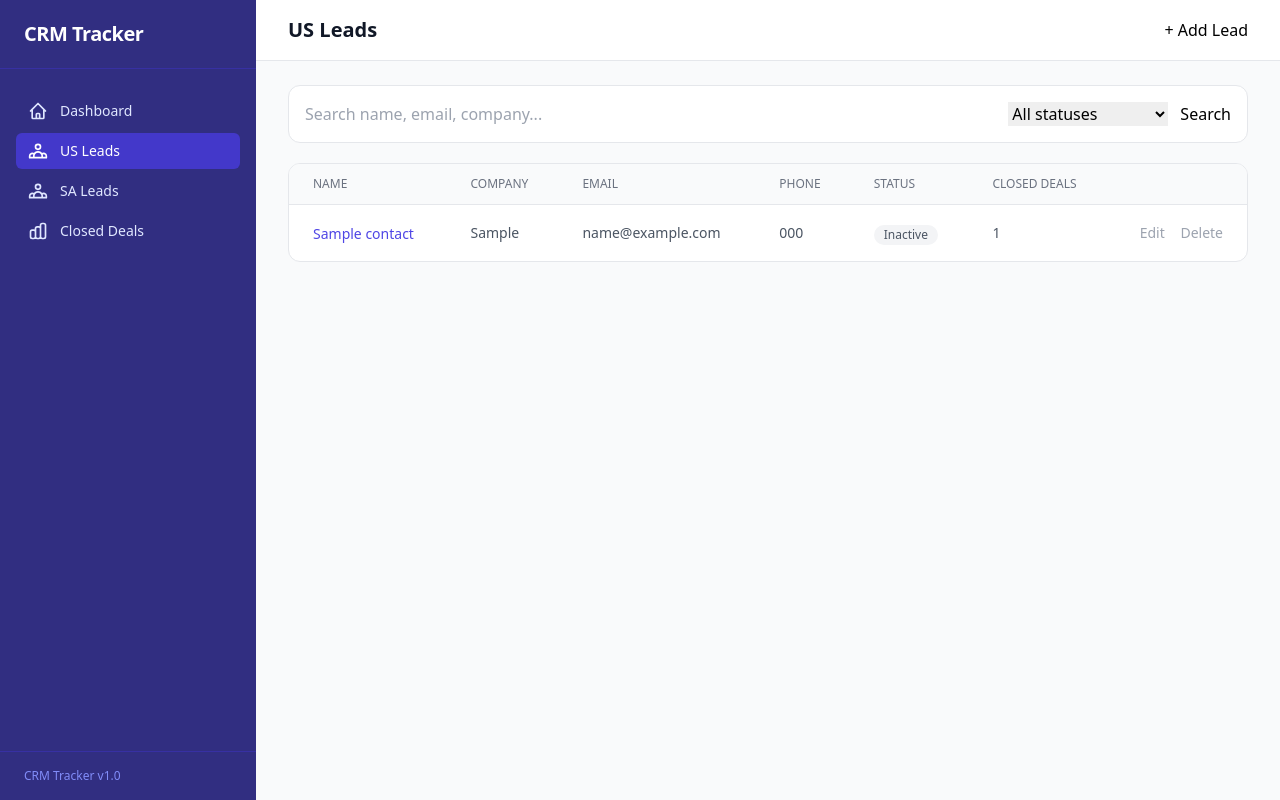
After one commit to simonburger-web/crm-tracker, a Django app: page /contacts/us/ in a window 1280 px wide. The commit adds this page. Run offline with Django 5.2, Linux system fonts and the light colour scheme; tables that the repository leaves empty hold one stand-in row (values such as "Sample post"); some libraries are stand-ins or nearby versions.

Commit message:
Add separate US Leads and SA Leads sidebar nav with dedicated pages

```diff
--- a/crm/urls.py
+++ b/crm/urls.py
@@ -4,6 +4,8 @@ from . import views
 urlpatterns = [
     path('', views.dashboard, name='dashboard'),
     path('contacts/', views.contact_list, name='contact_list'),
+    path('contacts/us/', views.us_leads, name='us_leads'),
+    path('contacts/sa/', views.sa_leads, name='sa_leads'),
     path('contacts/new/', views.contact_create, name='contact_create'),
     path('contacts/<int:pk>/', views.contact_detail, name='contact_detail'),
     path('contacts/<int:pk>/edit/', views.contact_edit, name='contact_edit'),
--- a/crm/views.py
+++ b/crm/views.py
@@ -26,20 +26,51 @@ def dashboard(request):
     return render(request, 'crm/dashboard.html', context)
 
 
-def contact_list(request):
-    contacts = Contact.objects.all()
+def _filter_contacts(request, queryset):
     q = request.GET.get('q', '')
     status = request.GET.get('status', '')
     if q:
-        contacts = contacts.filter(Q(name__icontains=q) | Q(email__icontains=q) | Q(company__icontains=q))
+        queryset = queryset.filter(Q(name__icontains=q) | Q(email__icontains=q) | Q(company__icontains=q))
     if status:
-        contacts = contacts.filter(status=status)
+        queryset = queryset.filter(status=status)
+    return queryset, q, status
+
+
+def contact_list(request):
+    contacts = Contact.objects.all()
+    contacts, q, status = _filter_contacts(request, contacts)
     return render(request, 'crm/contact_list.html', {
         'us_contacts': contacts.filter(region='us'),
         'sa_contacts': contacts.filter(region='sa'),
         'q': q,
         'status': status,
         'status_choices': Contact.STATUS_CHOICES,
+    })
+
+
+def us_leads(request):
+    contacts, q, status = _filter_contacts(request, Contact.objects.filter(region='us'))
+    return render(request, 'crm/region_leads.html', {
+        'contacts': contacts,
+        'q': q,
+        'status': status,
+        'status_choices': Contact.STATUS_CHOICES,
+        'region': 'us',
+        'region_label': 'US Leads',
+        'clear_url': 'us_leads',
+    })
+
+
+def sa_leads(request):
+    contacts, q, status = _filter_contacts(request, Contact.objects.filter(region='sa'))
+    return render(request, 'crm/region_leads.html', {
+        'contacts': contacts,
+        'q': q,
+        'status': status,
+        'status_choices': Contact.STATUS_CHOICES,
+        'region': 'sa',
+        'region_label': 'SA Leads',
+        'clear_url': 'sa_leads',
     })
 
 
--- a/templates/base.html
+++ b/templates/base.html
@@ -33,9 +33,13 @@
         <svg class="w-5 h-5" fill="none" stroke="currentColor" viewBox="0 0 24 24"><path stroke-linecap="round" stroke-linejoin="round" stroke-width="2" d="M3 12l2-2m0 0l7-7 7 7M5 10v10a1 1 0 001 1h3m10-11l2 2m-2-2v10a1 1 0 01-1 1h-3m-6 0a1 1 0 001-1v-4a1 1 0 011-1h2a1 1 0 011 1v4a1 1 0 001 1m-6 0h6"/></svg>
         Dashboard
       </a>
-      <a href="{% url 'contact_list' %}" class="flex items-center gap-3 px-3 py-2 rounded-md text-sm font-medium {% if 'contact' in request.resolver_match.url_name %}bg-indigo-700 text-white{% else %}text-indigo-100 hover:bg-indigo-800{% endif %}">
+      <a href="{% url 'us_leads' %}" class="flex items-center gap-3 px-3 py-2 rounded-md text-sm font-medium {% if request.resolver_match.url_name == 'us_leads' %}bg-indigo-700 text-white{% else %}text-indigo-100 hover:bg-indigo-800{% endif %}">
         <svg class="w-5 h-5" fill="none" stroke="currentColor" viewBox="0 0 24 24"><path stroke-linecap="round" stroke-linejoin="round" stroke-width="2" d="M17 20h5v-2a3 3 0 00-5.356-1.857M17 20H7m10 0v-2c0-.656-.126-1.283-.356-1.857M7 20H2v-2a3 3 0 015.356-1.857M7 20v-2c0-.656.126-1.283.356-1.857m0 0a5.002 5.002 0 019.288 0M15 7a3 3 0 11-6 0 3 3 0 016 0z"/></svg>
-        Leads
+        US Leads
+      </a>
+      <a href="{% url 'sa_leads' %}" class="flex items-center gap-3 px-3 py-2 rounded-md text-sm font-medium {% if request.resolver_match.url_name == 'sa_leads' %}bg-indigo-700 text-white{% else %}text-indigo-100 hover:bg-indigo-800{% endif %}">
+        <svg class="w-5 h-5" fill="none" stroke="currentColor" viewBox="0 0 24 24"><path stroke-linecap="round" stroke-linejoin="round" stroke-width="2" d="M17 20h5v-2a3 3 0 00-5.356-1.857M17 20H7m10 0v-2c0-.656-.126-1.283-.356-1.857M7 20H2v-2a3 3 0 015.356-1.857M7 20v-2c0-.656.126-1.283.356-1.857m0 0a5.002 5.002 0 019.288 0M15 7a3 3 0 11-6 0 3 3 0 016 0z"/></svg>
+        SA Leads
       </a>
       <a href="{% url 'deal_list' %}" class="flex items-center gap-3 px-3 py-2 rounded-md text-sm font-medium {% if 'deal' in request.resolver_match.url_name %}bg-indigo-700 text-white{% else %}text-indigo-100 hover:bg-indigo-800{% endif %}">
         <svg class="w-5 h-5" fill="none" stroke="currentColor" viewBox="0 0 24 24"><path stroke-linecap="round" stroke-linejoin="round" stroke-width="2" d="M9 19v-6a2 2 0 00-2-2H5a2 2 0 00-2 2v6a2 2 0 002 2h2a2 2 0 002-2zm0 0V9a2 2 0 012-2h2a2 2 0 012 2v10m-6 0a2 2 0 002 2h2a2 2 0 002-2m0 0V5a2 2 0 012-2h2a2 2 0 012 2v14a2 2 0 01-2 2h-2a2 2 0 01-2-2z"/></svg>
--- /dev/null
+++ b/templates/crm/region_leads.html
@@ -0,0 +1,71 @@
+{% extends "base.html" %}
+
+{% block title %}{{ region_label }} — CRM Tracker{% endblock %}
+{% block page_title %}{{ region_label }}{% endblock %}
+{% block header_actions %}
+  <a href="{% url 'contact_create' %}?region={{ region }}" class="btn-primary">+ Add Lead</a>
+{% endblock %}
+
+{% block content %}
+<!-- Filters -->
+<div class="bg-white rounded-xl border border-gray-200 p-4 mb-5 flex flex-wrap gap-3">
+  <form method="get" class="flex flex-wrap gap-3 w-full">
+    <input type="text" name="q" value="{{ q }}" placeholder="Search name, email, company..."
+      class="form-input flex-1 min-w-48">
+    <select name="status" class="form-input w-40">
+      <option value="">All statuses</option>
+      {% for val, label in status_choices %}
+      <option value="{{ val }}" {% if status == val %}selected{% endif %}>{{ label }}</option>
+      {% endfor %}
+    </select>
+    <button type="submit" class="btn-primary">Search</button>
+    {% if q or status %}<a href="{% url clear_url %}" class="btn-secondary">Clear</a>{% endif %}
+  </form>
+</div>
+
+<div class="bg-white rounded-xl border border-gray-200 overflow-hidden">
+  <table class="min-w-full divide-y divide-gray-200">
+    <thead class="bg-gray-50">
+      <tr>
+        <th class="px-6 py-3 text-left text-xs font-medium text-gray-500 uppercase">Name</th>
+        <th class="px-6 py-3 text-left text-xs font-medium text-gray-500 uppercase">Company</th>
+        <th class="px-6 py-3 text-left text-xs font-medium text-gray-500 uppercase">Email</th>
+        <th class="px-6 py-3 text-left text-xs font-medium text-gray-500 uppercase">Phone</th>
+        <th class="px-6 py-3 text-left text-xs font-medium text-gray-500 uppercase">Status</th>
+        <th class="px-6 py-3 text-left text-xs font-medium text-gray-500 uppercase">Closed Deals</th>
+        <th class="relative px-6 py-3"></th>
+      </tr>
+    </thead>
+    <tbody class="divide-y divide-gray-100">
+      {% for contact in contacts %}
+      <tr class="hover:bg-gray-50">
+        <td class="px-6 py-4">
+          <a href="{% url 'contact_detail' contact.pk %}" class="text-sm font-medium text-indigo-600 hover:underline">{{ contact.name }}</a>
+        </td>
+        <td class="px-6 py-4 text-sm text-gray-600">{{ contact.company|default:"—" }}</td>
+        <td class="px-6 py-4 text-sm text-gray-600">{{ contact.email|default:"—" }}</td>
+        <td class="px-6 py-4 text-sm text-gray-600">{{ contact.phone|default:"—" }}</td>
+        <td class="px-6 py-4">
+          <span class="inline-flex items-center rounded-full px-2.5 py-0.5 text-xs font-medium
+            {% if contact.status == 'customer' %}bg-green-100 text-green-800
+            {% elif contact.status == 'prospect' %}bg-blue-100 text-blue-800
+            {% elif contact.status == 'lead' %}bg-yellow-100 text-yellow-800
+            {% else %}bg-gray-100 text-gray-600{% endif %}">
+            {{ contact.get_status_display }}
+          </span>
+        </td>
+        <td class="px-6 py-4 text-sm text-gray-600">{{ contact.deals.count }}</td>
+        <td class="px-6 py-4 text-right text-sm">
+          <a href="{% url 'contact_edit' contact.pk %}" class="text-gray-400 hover:text-indigo-600 mr-3">Edit</a>
+          <a href="{% url 'contact_delete' contact.pk %}" class="text-gray-400 hover:text-red-600">Delete</a>
+        </td>
+      </tr>
+      {% empty %}
+      <tr>
+        <td colspan="7" class="px-6 py-10 text-center text-sm text-gray-400">No leads found.</td>
+      </tr>
+      {% endfor %}
+    </tbody>
+  </table>
+</div>
+{% endblock %}
```
